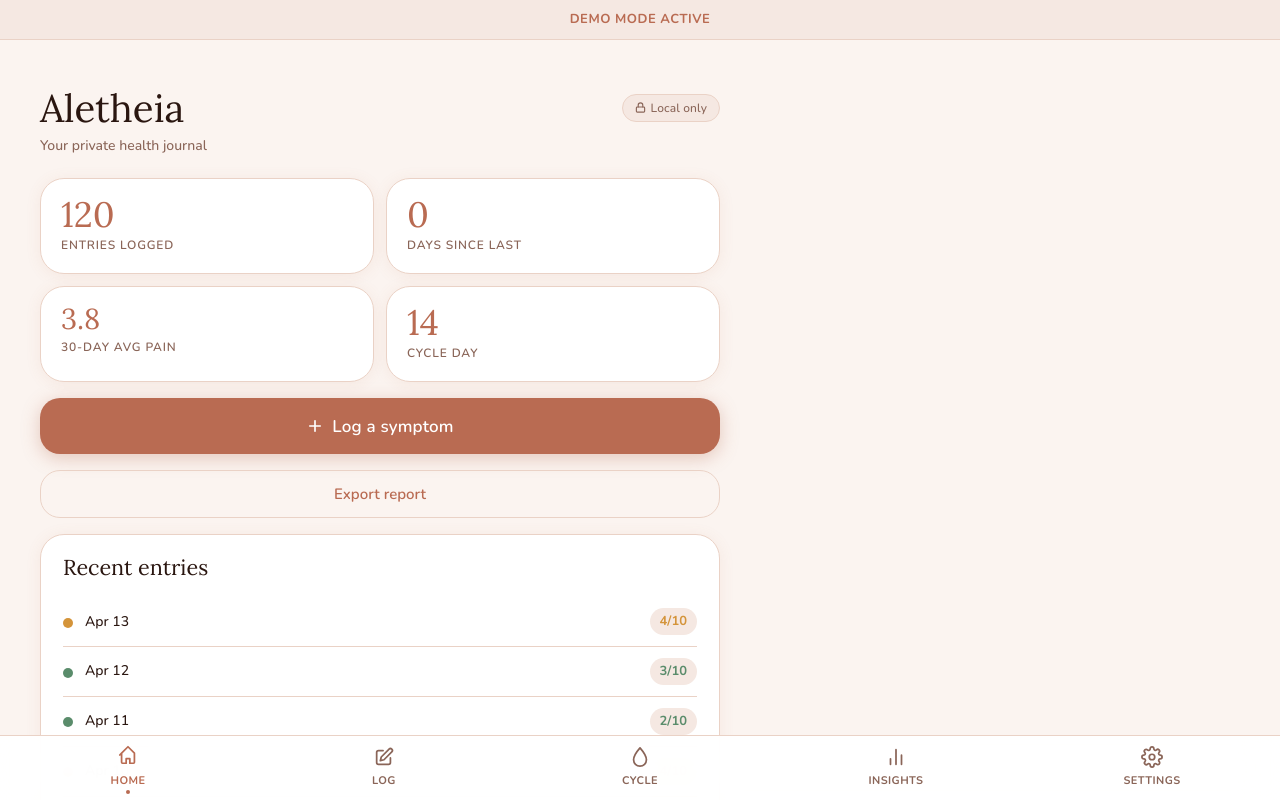
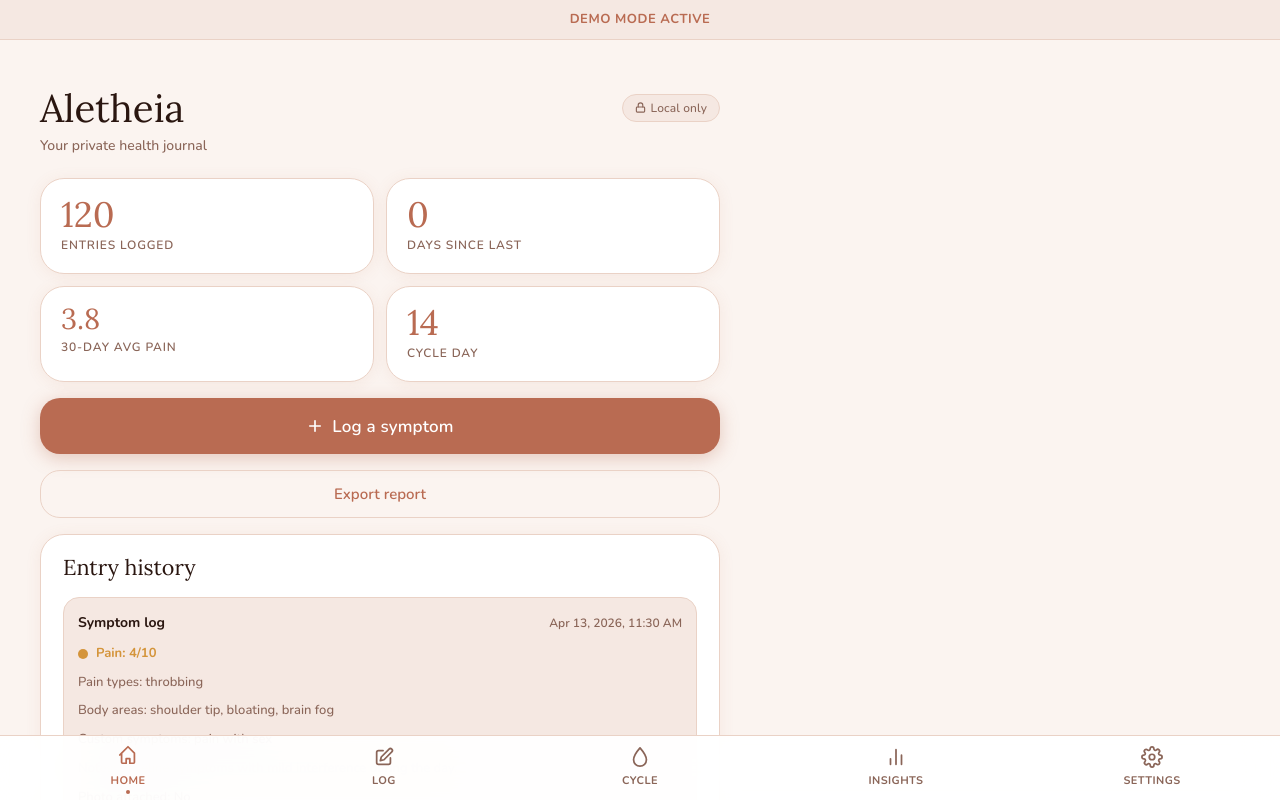
Before and after one commit to AyaanBhatti-dotcom/Aletheia, a React (Vite) app in the folder aletheia/: page / in a window 1280 px wide. Both pictures are taken after a click on the button "Try demo". Shown: the top 800 px of the page. Built offline with nearby package versions, Linux system fonts and the light colour scheme.

Commit message:
Fixed encryption features

```diff
--- a/aletheia/src/db/db.js
+++ b/aletheia/src/db/db.js
@@ -137,3 +137,55 @@ export async function clearAllData() {
     })
   })
 }
+
+export async function importAllData(data) {
+  const symptomEntries = Array.isArray(data?.symptomEntries) ? data.symptomEntries : []
+  const cycleEntries = Array.isArray(data?.cycleEntries) ? data.cycleEntries : []
+
+  return runTransaction([SYMPTOM_STORE, CYCLE_STORE], 'readwrite', (transaction, resolve, reject) => {
+    const symptomStore = transaction.objectStore(SYMPTOM_STORE)
+    const cycleStore = transaction.objectStore(CYCLE_STORE)
+
+    let pending = 2 + symptomEntries.length + cycleEntries.length
+
+    function handleDone() {
+      pending -= 1
+      if (pending === 0) {
+        resolve({
+          symptomCount: symptomEntries.length,
+          cycleCount: cycleEntries.length,
+        })
+      }
+    }
+
+    function handleError(error) {
+      reject(error)
+    }
+
+    const clearSymptomsRequest = symptomStore.clear()
+    clearSymptomsRequest.addEventListener('success', handleDone)
+    clearSymptomsRequest.addEventListener('error', () => handleError(clearSymptomsRequest.error))
+
+    const clearCyclesRequest = cycleStore.clear()
+    clearCyclesRequest.addEventListener('success', handleDone)
+    clearCyclesRequest.addEventListener('error', () => handleError(clearCyclesRequest.error))
+
+    symptomEntries.forEach((entry) => {
+      const request = symptomStore.add({
+        ...entry,
+        id: entry?.id || crypto.randomUUID(),
+      })
+      request.addEventListener('success', handleDone)
+      request.addEventListener('error', () => handleError(request.error))
+    })
+
+    cycleEntries.forEach((entry) => {
+      const request = cycleStore.add({
+        ...entry,
+        id: entry?.id || crypto.randomUUID(),
+      })
+      request.addEventListener('success', handleDone)
+      request.addEventListener('error', () => handleError(request.error))
+    })
+  })
+}
--- a/aletheia/src/pages/DashboardPage.jsx
+++ b/aletheia/src/pages/DashboardPage.jsx
@@ -29,6 +29,18 @@ function formatDate(value) {
   const date = new Date(value)
   if (Number.isNaN(date.getTime())) return String(value)
   return date.toLocaleDateString(undefined, { month: 'short', day: 'numeric' })
+}
+
+function formatDateTime(value) {
+  const date = new Date(value)
+  if (Number.isNaN(date.getTime())) return String(value)
+  return date.toLocaleString(undefined, {
+    month: 'short',
+    day: 'numeric',
+    year: 'numeric',
+    hour: 'numeric',
+    minute: '2-digit',
+  })
 }
 
 function PainDot({ score }) {
@@ -92,10 +104,25 @@ function DashboardPage() {
     .filter((e) => { const d = getDaysAgo(e.date); return d !== null && d <= 35 })
     .sort((a, b) => new Date(b.date) - new Date(a.date))[0]
 
-  const recentSymptomEntries = [...symptomEntries]
+  const sortedSymptomEntries = [...symptomEntries]
     .filter((e) => e.dateTime)
     .sort((a, b) => new Date(b.dateTime) - new Date(a.dateTime))
-    .slice(0, 7)
+  const sortedCycleEntries = [...cycleEntries]
+    .filter((e) => e.date)
+    .sort((a, b) => new Date(b.date) - new Date(a.date))
+
+  const allEntries = [
+    ...sortedSymptomEntries.map((entry) => ({
+      type: 'symptom',
+      timestamp: entry.dateTime,
+      entry,
+    })),
+    ...sortedCycleEntries.map((entry) => ({
+      type: 'cycle',
+      timestamp: entry.date,
+      entry,
+    })),
+  ].sort((a, b) => new Date(b.timestamp) - new Date(a.timestamp))
 
   const avgPain = averagePainLast30Days(symptomEntries)
 
@@ -169,36 +196,82 @@ function DashboardPage() {
         </button>
       </div>
 
-      {/* Recent entries */}
+      {/* Detailed entry history */}
       <div className="card" style={{ padding: '20px 22px' }}>
-        <h2 style={{ marginBottom: '16px' }}>Recent entries</h2>
-        {recentSymptomEntries.length > 0 ? (
-          <div style={{ display: 'grid', gap: '0' }}>
-            {recentSymptomEntries.map((entry, i) => (
+        <h2 style={{ marginBottom: '16px' }}>Entry history</h2>
+        {allEntries.length > 0 ? (
+          <div style={{ display: 'grid', gap: '12px' }}>
+            {allEntries.map(({ type, entry }, i) => (
               <div
-                key={entry.id || entry.dateTime}
+                key={entry.id || `${type}-${entry.dateTime || entry.date}-${i}`}
                 style={{
-                  display: 'flex',
-                  alignItems: 'center',
-                  gap: '12px',
-                  padding: '11px 0',
-                  borderBottom: i < recentSymptomEntries.length - 1 ? '1px solid var(--color-border)' : 'none',
+                  display: 'grid',
+                  gap: '8px',
+                  padding: '14px',
+                  border: '1px solid var(--color-border)',
+                  borderRadius: 'var(--radius)',
+                  background: 'var(--color-accent)',
                 }}
               >
+                <div style={{ display: 'flex', alignItems: 'center', justifyContent: 'space-between', gap: '8px' }}>
+                  <span style={{ fontSize: '14px', fontWeight: 700, color: 'var(--color-text)' }}>
+                    {type === 'symptom' ? 'Symptom log' : 'Cycle log'}
+                  </span>
+                  <span style={{ fontSize: '12px', color: 'var(--color-text-muted)', fontWeight: 600 }}>
+                    {type === 'symptom' ? formatDateTime(entry.dateTime) : formatDate(entry.date)}
+                  </span>
+                </div>
+
+                {type === 'symptom' ? (
+                  <>
+                    <div style={{ display: 'flex', alignItems: 'center', gap: '8px', flexWrap: 'wrap' }}>
                       <PainDot score={entry.painScale} />
-                <span style={{ flex: 1, fontSize: '14px', fontWeight: 500, color: 'var(--color-text)' }}>
-                  {formatDate(entry.dateTime)}
-                </span>
                       <span style={{
                         fontSize: '13px',
                         fontWeight: 700,
                         color: PAIN_COLORS[Math.min(Math.max(entry.painScale, 1), 10)],
-                  background: 'var(--color-accent)',
-                  padding: '3px 10px',
-                  borderRadius: 'var(--radius-pill)',
                       }}>
-                  {entry.painScale}/10
+                        Pain: {entry.painScale}/10
                       </span>
+                    </div>
+                    <div style={{ fontSize: '13px', color: 'var(--color-text-muted)', fontWeight: 500 }}>
+                      Pain types: {entry.painTypes?.length ? entry.painTypes.join(', ') : 'None logged'}
+                    </div>
+                    <div style={{ fontSize: '13px', color: 'var(--color-text-muted)', fontWeight: 500 }}>
+                      Body areas: {entry.bodyAreas?.length ? entry.bodyAreas.join(', ') : 'None logged'}
+                    </div>
+                    <div style={{ fontSize: '13px', color: 'var(--color-text-muted)', fontWeight: 500 }}>
+                      Custom symptoms: {entry.userSymptoms?.length ? entry.userSymptoms.join(', ') : 'None logged'}
+                    </div>
+                    <div style={{ fontSize: '13px', color: 'var(--color-text-muted)', fontWeight: 500 }}>
+                      Notes: {entry.notes?.trim() ? entry.notes : 'No notes'}
+                    </div>
+                    <div style={{ fontSize: '13px', color: 'var(--color-text-muted)', fontWeight: 500 }}>
+                      Photo attached: {entry.photo ? 'Yes' : 'No'}
+                    </div>
+                  </>
+                ) : (
+                  <>
+                    <div style={{ fontSize: '13px', color: 'var(--color-text-muted)', fontWeight: 500 }}>
+                      Cycle day: {entry.cycleDay || 'Not set'}
+                    </div>
+                    <div style={{ fontSize: '13px', color: 'var(--color-text-muted)', fontWeight: 500 }}>
+                      Flow: {entry.flowLevel || 'Not set'}
+                    </div>
+                    <div style={{ fontSize: '13px', color: 'var(--color-text-muted)', fontWeight: 500 }}>
+                      Blood color: {entry.bloodColor || 'Not set'}
+                    </div>
+                    <div style={{ fontSize: '13px', color: 'var(--color-text-muted)', fontWeight: 500 }}>
+                      Clots: {entry.clots || 'Not set'}
+                    </div>
+                    <div style={{ fontSize: '13px', color: 'var(--color-text-muted)', fontWeight: 500 }}>
+                      Discharge: {entry.discharge || 'Not set'}
+                    </div>
+                    <div style={{ fontSize: '13px', color: 'var(--color-text-muted)', fontWeight: 500 }}>
+                      Tenderness/Bloating/Cervical pain: {entry.breastTenderness ?? 0}/{entry.bloating ?? 0}/{entry.cervicalPain ?? 0}
+                    </div>
+                  </>
+                )}
               </div>
             ))}
           </div>
```
Also changed, not shown: aletheia/src/pages/SettingsPage.jsx (+81 -1 lines). Lines whose indentation alone changed are shown as unchanged.
